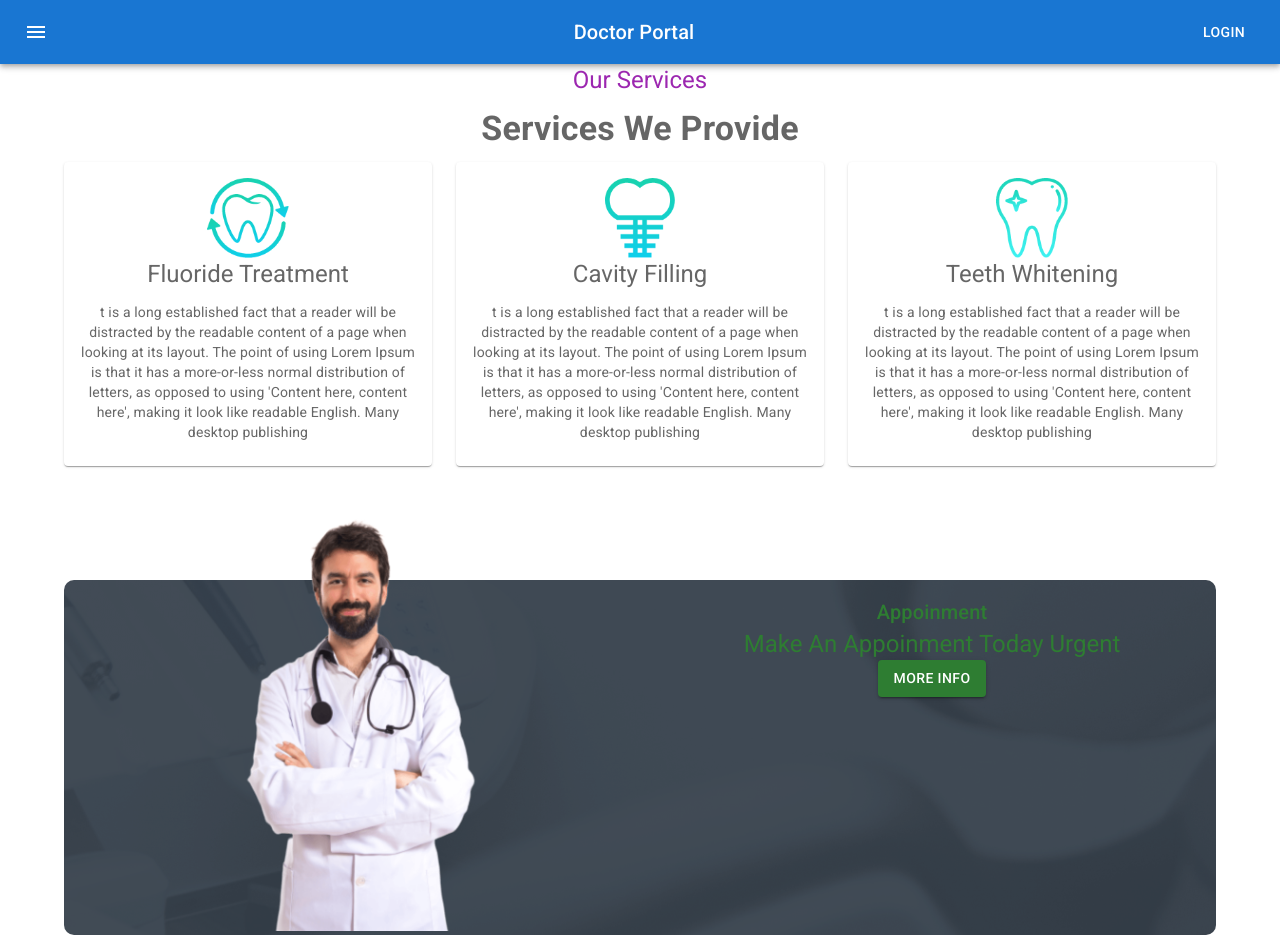
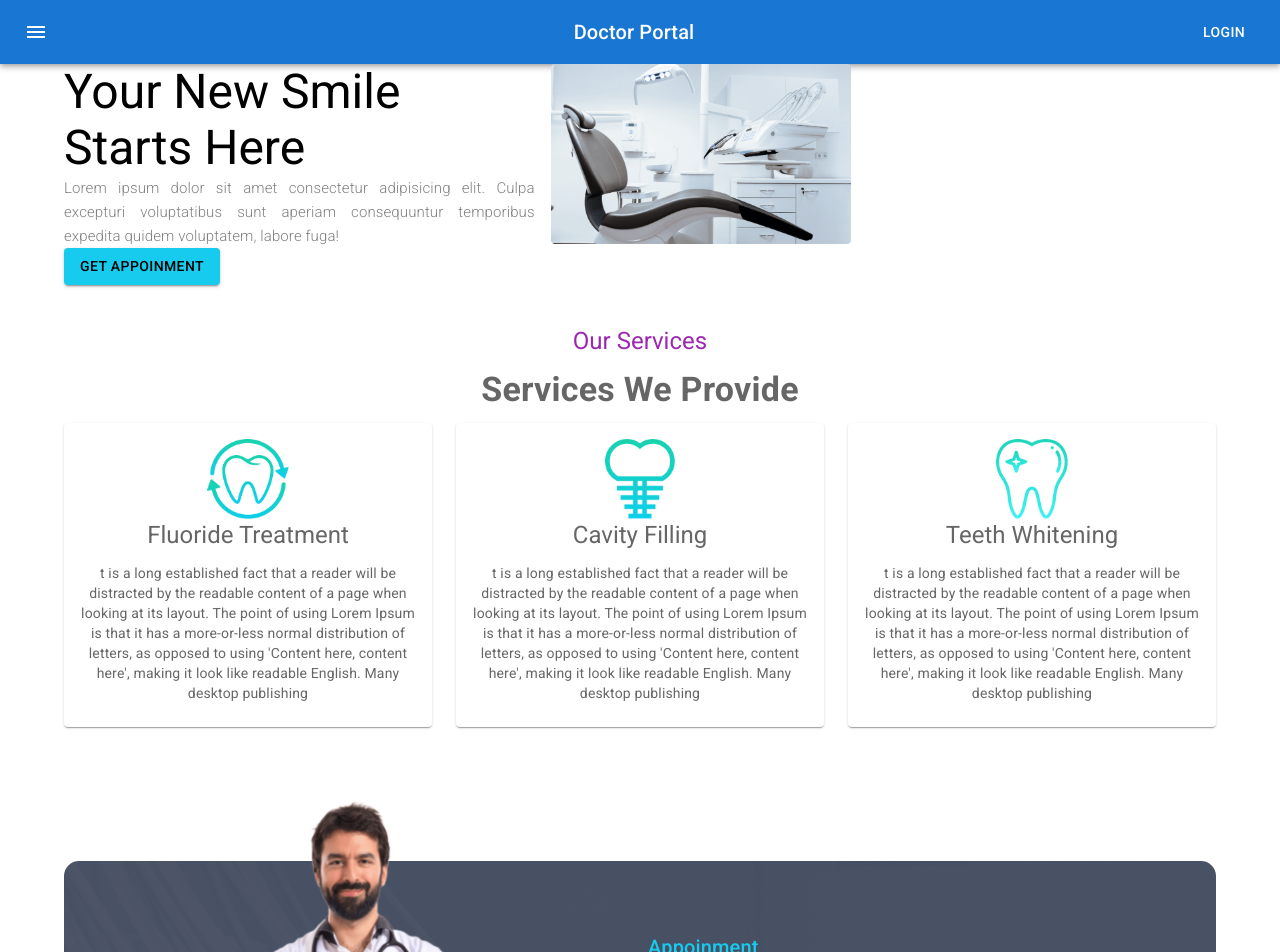
Before and after one commit to codeCampWithSifat/doctor-portal-client-side, a React (Create React App) app: page / in a window 1280 px wide. Shown: the top 952 px of the page. Built offline with nearby package versions, Linux system fonts and the light colour scheme.

Commit message:
third commit

```diff
--- a/src/Pages/Home/AppoinmentBanner/AppoinmentBanner.js
+++ b/src/Pages/Home/AppoinmentBanner/AppoinmentBanner.js
@@ -1,34 +1,43 @@
 import React from 'react'
 import Box from '@mui/material/Box';
 import Grid from '@mui/material/Grid';
-import doctor from '../../../images/doctor.png'
-import bg from  '../../../images/sifat.png'
+import doctor from '../../../images/doctor.png';
+import bg from '../../../images/sifat.png';
 import { Button, Container, Typography } from '@mui/material';
 import './AppoinmentBanner.css'
 
 const appoinmentbg = {
-    background : `url{${bg}}`
+    background : `url(${bg})`,
+    marginTop : '150px',
+    borderRadius : '15px',
+    backgroundColor: 'rgba(121, 133, 161)',
+    backgroundBlendMode : 'darken, luminosity',
+
 }
 
 const AppoinmentBanner = () => {
   return (
     <Container>
-        <Box className='appoinment-banner' sx={{ flexGrow: 1 }}>
+        <Box style={appoinmentbg} sx={{ flexGrow: 1}}>
       <Grid container spacing={2}>
         <Grid item xs={12} md={6}>
           <img
            style={{width: "80%", marginTop: "-120px"}}
            src={doctor} alt="" />
         </Grid>
-        <Grid item xs={12} md={6}>
-          <Typography sx={{ color: 'success.main' }} variant='h6'> Appoinment</Typography>
-          <Typography sx={{ color: 'success.main' }} variant='h5'>
-            Make An Appoinment Today Urgent
+        <Grid item xs={12} md={6} sx={{ display: 'flex',justifyContent: 'flex-start', textAlign : "left",  alignItems: 'center' }}>
+            <Box>
+            <Typography sx={{mb: 5}} style={{color : '#16CBED'}} variant='h6'> Appoinment</Typography>
+          <Typography style={{color: "white", fontSize : "14", fontWeight: '400'}} variant='h6'>
+            Make An Appoinment Today
             </Typography>
-          <Button variant="contained" color="success">
-            More Info
-          </Button>
-           </Grid>
+            <Typography sx={{ color: 'success.main' }} variant='p'>
+            Lorem ipsum dolor sit amet consectetur, adipisicing elit. Amet architecto iure, reiciendis tempore illo temporibus facere ipsam tenetur beatae id.
+            </Typography>
+            <br />
+            <Button style={{marginTop: '50px', backgroundColor : "#16CBED"}} variant="contained">Learn More</Button>
+            </Box>
+        </Grid>
       </Grid>
     </Box>
     </Container>
--- /dev/null
+++ b/src/Pages/Home/Banner/Banner.css
@@ -0,0 +1,7 @@
+/* .banner-background {
+    background-image: url(../../../images//bg.png);
+    background-position: center;
+    background-repeat: no-repeat;
+    background-size: cover;
+    height: ;
+} */
--- /dev/null
+++ b/src/Pages/Home/Banner/Banner.js
@@ -0,0 +1,36 @@
+import React from "react";
+import chair from "../../../images/chair.png";
+import bg from "../../../images/bg.png";
+import Box from "@mui/material/Box";
+import Grid from "@mui/material/Grid";
+import { Button, Typography,Container } from "@mui/material";
+// import './Banner.css';
+
+const bannerBg = {
+    background : `url(${bg})`
+}
+
+
+
+
+const Banner = () => {
+  return (
+    <Container style={{bannerBg}}  sx={{ flexGrow: 1 }}>
+      <Grid container spacing={2} style={{textAlign: "justify"}}>
+        <Grid item xs={12} md={5}>
+          <Typography variant="h3">
+            Your New Smile <br /> Starts Here{" "}
+          </Typography>
+          <Typography sx={{fontSize: 15, color: 'gray', fontWeight:'350'}} variant="h6">Lorem ipsum dolor sit amet consectetur adipisicing elit. Culpa excepturi voluptatibus sunt aperiam consequuntur temporibus expedita quidem voluptatem, labore fuga!
+          </Typography>
+          <Button style={{backgroundColor : "#16CBED", color: 'black'}} variant="contained">Get Appoinment</Button>
+        </Grid>
+        <Grid item xs={12} md={7}>
+          <img style={{width : '300px'}} src={chair} alt="" />
+        </Grid>
+      </Grid>
+    </Container>
+  );
+};
+
+export default Banner;
--- a/src/Pages/Home/Home/Home.js
+++ b/src/Pages/Home/Home/Home.js
@@ -1,12 +1,14 @@
 import React from 'react'
 import Navigation from '../../Shared/Navigation/Navigation'
 import AppoinmentBanner from '../AppoinmentBanner/AppoinmentBanner'
+import Banner from '../Banner/Banner'
 import Services from '../Services/Services'
 
 const Home = () => {
   return (
     <div>
       <Navigation/>
+      <Banner/>
       <Services/>
       <AppoinmentBanner/>
     </div>
--- a/src/Pages/Home/Services/Services.js
+++ b/src/Pages/Home/Services/Services.js
@@ -32,7 +32,7 @@ const Services = () => {
   return (
     <Box sx={{ flexGrow: 1 }}>
       <Container>
-      <Typography sx={{ mb: 1.5,  color: 'secondary.main' }} variant="h5" color="text.secondary">
+      <Typography sx={{ mb: 1.5,  color: 'secondary.main', mt:5 }} variant="h5" color="text.secondary">
         Our Services
       </Typography>
       <Typography sx={{ mb: 1.5, fontWeight:600 }}variant="h4" color="text.secondary">
```
